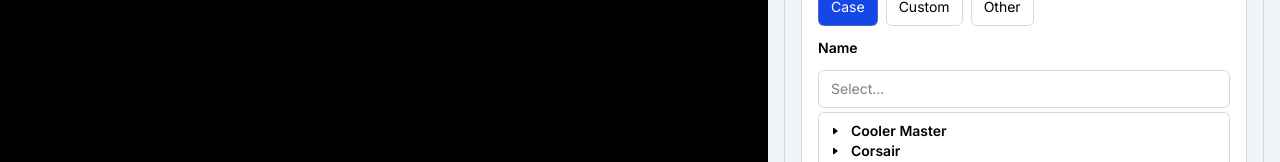
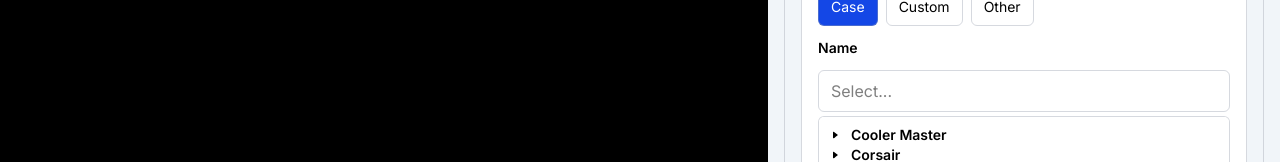
Before and after one commit to angelol-git/comparesffsize, a React (Vite) app: page / in a window 1280 px wide. Both pictures are taken after a click on the button "Add New". Shown: the part 193-355 px from the top of the page. Built offline with nearby package versions, Linux system fonts and the light colour scheme.

Commit message:
fix text input zoom in

```diff
--- a/src/components/sidebar/ItemForm/SearchSelect.jsx
+++ b/src/components/sidebar/ItemForm/SearchSelect.jsx
@@ -51,7 +51,7 @@ function SearchSelect({
                 ? searchInput
                 : `${selectedItem.brand} - ${selectedItem.name}`
             }
-            className="w-full rounded-md border-1 border-solid border-gray-400/40 px-3 py-2"
+            className="w-full rounded-md border-1 border-solid border-gray-400/40 px-3 py-2 text-base"
           />
           {!isSelectedItemEmpty() ? (
             <button
```
